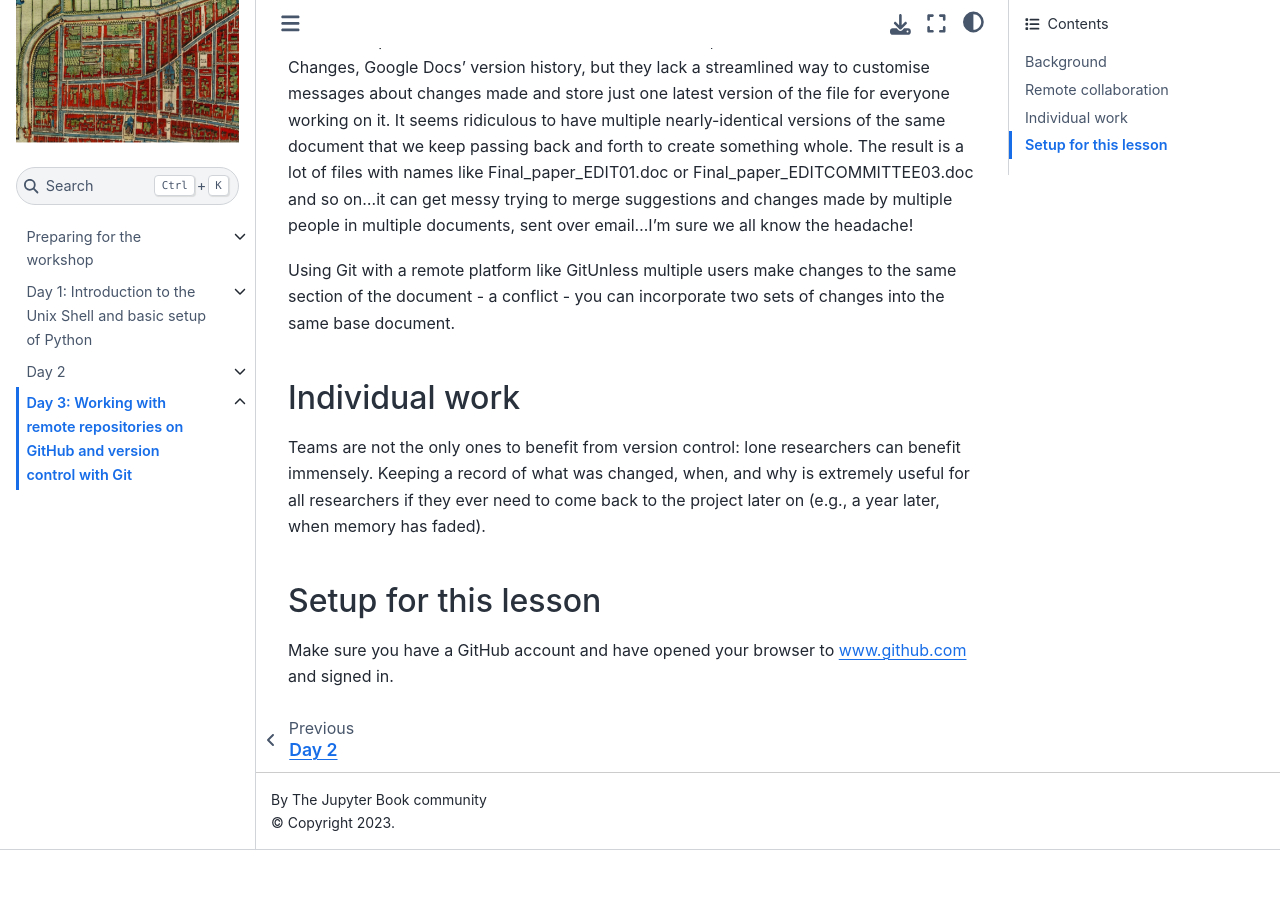
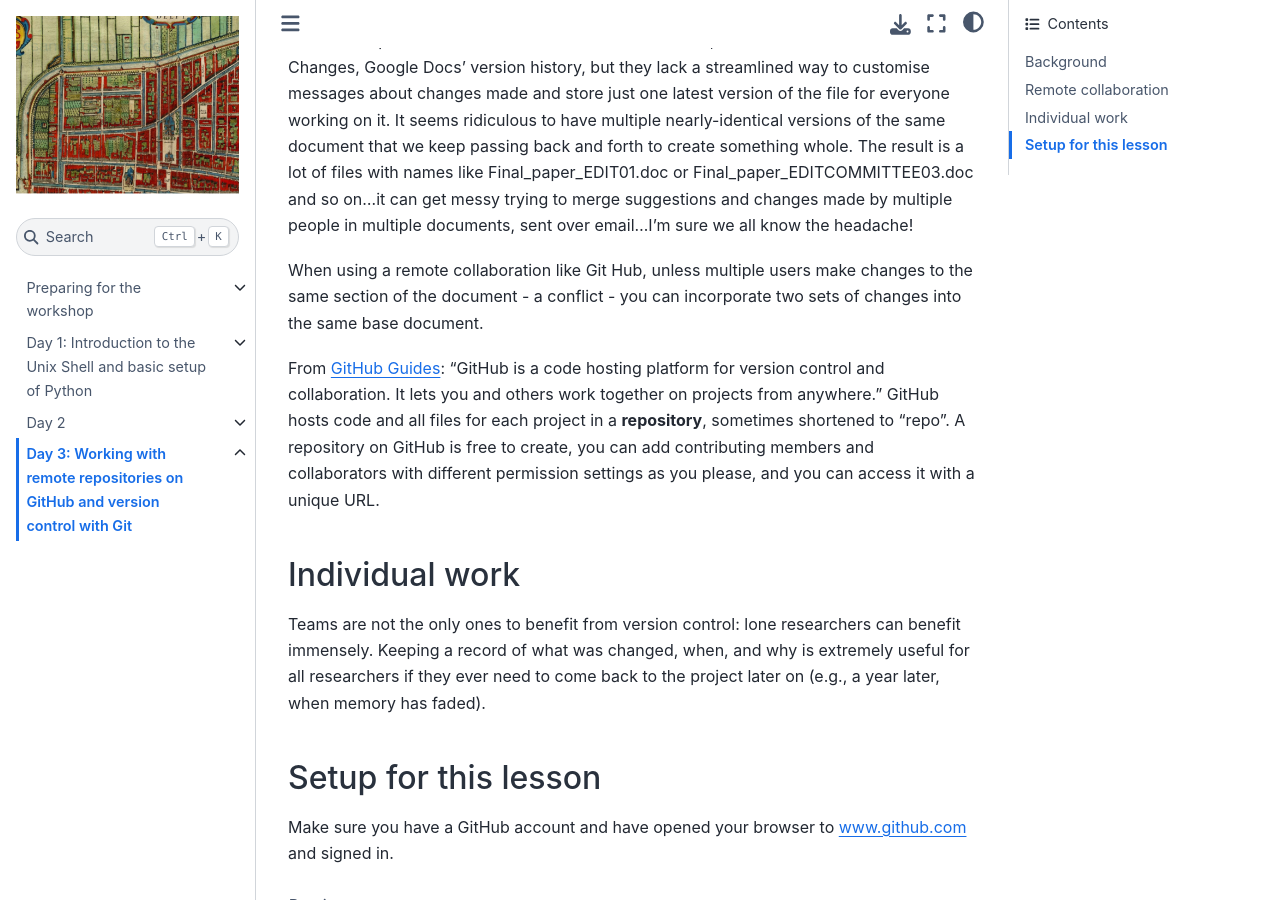
Before and after one commit to the-magnificents/04-02-2021-Carpentry-for-HGIS, a Jupyter Book: the page built from 03_Day_3_Git/00_README.md, in a window 1280 px wide and 900 px high, scrolled down 1223 px. Built offline with Jupyter Book 1.0.4 settings and Sphinx 7.4.7 and the Sphinx Book theme 1.1.4, drawn with Linux system fonts in a browser that asks for light colours; pages that are not in the unit, such as notebooks, are missing from menus; before the commit the page ends 2073 px from its top, so only the background shows below that.

```diff
--- a/03_Day_3_Git/00_README.md
+++ b/03_Day_3_Git/00_README.md
@@ -14,7 +14,9 @@
 
 Some word processors let us deal with this a little better, such as Microsoft Word’s Track Changes, Google Docs’ version history, but they lack a streamlined way to customise messages about changes made and store just one latest version of the file for everyone working on it. It seems ridiculous to have multiple nearly-identical versions of the same document that we keep passing back and forth to create something whole. The result is a lot of files with names like Final_paper_EDIT01.doc or Final_paper_EDITCOMMITTEE03.doc and so on...it can get messy trying to merge suggestions and changes made by multiple people in multiple documents, sent over email...I'm sure we all know the headache!
 
-Using Git with a remote platform like GitUnless multiple users make changes to the same section of the document - a conflict - you can incorporate two sets of changes into the same base document.
+When using a remote collaboration like Git Hub, unless multiple users make changes to the same section of the document - a conflict - you can incorporate two sets of changes into the same base document.
+
+From [GitHub Guides](https://guides.github.com/activities/hello-world/): "GitHub is a code hosting platform for version control and collaboration. It lets you and others work together on projects from anywhere." GitHub hosts code and all files for each project in a **repository**, sometimes shortened to "repo". A repository on GitHub is free to create, you can add contributing members and collaborators with different permission settings as you please, and you can access it with a unique URL.
 
 ## Individual work
 Teams are not the only ones to benefit from version control: lone researchers can benefit immensely. Keeping a record of what was changed, when, and why is extremely useful for all researchers if they ever need to come back to the project later on (e.g., a year later, when memory has faded).
```
Also changed, not shown: 6 other files.
